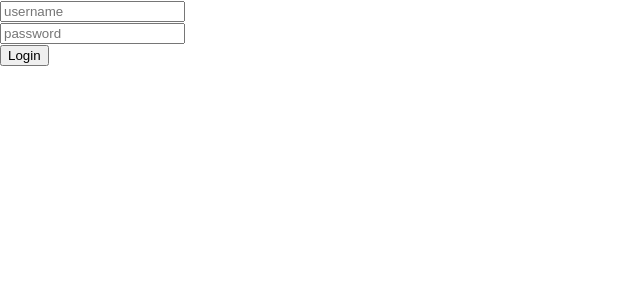
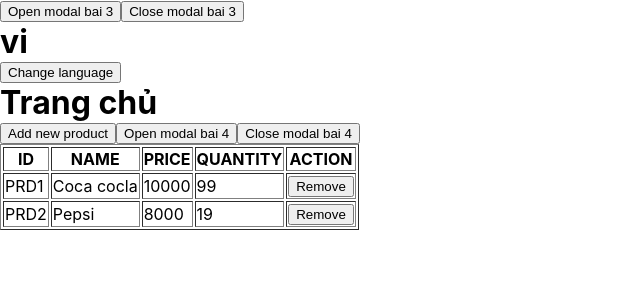
Before and after one commit to nguyengochie/react-sample-b3, a React (Create React App) app: page / in a window 1280 px wide. Shown: the top 300 px of the page, without its empty margins (0-640 px from the left). Built offline with nearby package versions, Linux system fonts and the light colour scheme.

Commit message:
chua BTVN buoi 16

```diff
--- a/src/components/Main.jsx
+++ b/src/components/Main.jsx
@@ -1,12 +1,14 @@
 import React from 'react'
 import Page15 from './buoi_15/Page15'
 import FormLogin from './buoi_15/Bai_tap/FormLogin'
+import Page16 from './buoi_16/Page16'
 
 const Main = () => {
     return (
         <div>
-            <FormLogin />
-            <Page15 />
+            {/* <FormLogin />
+            <Page15 /> */}
+            <Page16 />
         </div>
     )
 }
--- /dev/null
+++ b/src/components/buoi_16/Page16.jsx
@@ -0,0 +1,25 @@
+import React from 'react'
+import Bai3Buoi16 from './bai3/Bai3Buoi16'
+import LanguageProvider from './bai3/LanguageContext'
+import Bai4Buoi16 from './bai4/Bai4Buoi16'
+import ProductProvider from './bai4/productContext/ProductContext'
+import Modal from './bai5/Modal'
+import ModalProvider from './bai5/ModalCtontext'
+
+const Page16 = () => {
+    return (
+        <ModalProvider>
+            <div>
+                <LanguageProvider>
+                    <Bai3Buoi16 />
+                </LanguageProvider>
+
+                <ProductProvider>
+                    <Bai4Buoi16 />
+                </ProductProvider>
+            </div>
+        </ModalProvider>
+    )
+}
+
+export default Page16
--- /dev/null
+++ b/src/components/buoi_16/bai3/Bai3Buoi16.jsx
@@ -0,0 +1,24 @@
+import React, { useContext } from 'react'
+import { LanguageCtx } from './LanguageContext'
+import Home from './home';
+import { ModalCtx } from '../bai5/ModalCtontext';
+
+const Bai3Buoi16 = () => {
+  const { language, toggleLanguage } = useContext(LanguageCtx);
+  const { openModal, closeModal } = useContext(ModalCtx)
+
+  return (
+    <div>
+      <button
+        onClick={() => openModal({ title: "Welcome Green Academy", description: "Chao mung den voi lop hoc " })}>
+        Open modal bai 3
+      </button>
+      <button onClick={closeModal}>Close modal bai 3</button>
+      <h1>{language}</h1>
+      <button onClick={toggleLanguage}>Change language</button>
+      <Home />
+    </div >
+  )
+}
+
+export default Bai3Buoi16
--- /dev/null
+++ b/src/components/buoi_16/bai3/LanguageContext.jsx
@@ -0,0 +1,20 @@
+import React, { createContext, useState } from 'react'
+
+
+export const LanguageCtx = createContext();
+
+const LanguageProvider = ({ children }) => {
+    const [language, setLanguage] = useState("vi");
+
+    const toggleLanguage = () => {
+        setLanguage((prev) => prev === "vi" ? "en" : "vi")
+    }
+
+    return (
+        <LanguageCtx.Provider value={{ language, toggleLanguage }}>
+            {children}
+        </LanguageCtx.Provider>
+    )
+}
+
+export default LanguageProvider
--- /dev/null
+++ b/src/components/buoi_16/bai3/home.jsx
@@ -0,0 +1,14 @@
+import React, { useContext } from 'react'
+import { LanguageCtx } from './LanguageContext'
+
+const Home = () => {
+    const { language } = useContext(LanguageCtx);
+    return (
+        <div>
+            <h1>{language === "vi" ? "Trang chủ" : "Home"}</h1>
+
+        </div>
+    )
+}
+
+export default Home
--- /dev/null
+++ b/src/components/buoi_16/bai4/Bai4Buoi16.jsx
@@ -0,0 +1,53 @@
+import React, { useContext } from 'react'
+import { ProductCtx } from './productContext/ProductContext'
+import { ModalCtx } from '../bai5/ModalCtontext';
+
+const Bai4Buoi16 = () => {
+    const { products, addProduct, removeProduct } = useContext(ProductCtx);
+    const { openModal, closeModal } = useContext(ModalCtx)
+
+    const onAddNewProduct = () => {
+        const stt = products?.length + 1;
+        const newProduct = {
+            id: `PRD${stt}`,
+            name: `Product ${stt}`,
+            price: 5000,
+            quantity: 10
+        }
+
+        addProduct(newProduct);
+    }
+
+    const renderProducts = () => {
+        return products?.map((prd) => {
+            return <tr key={prd?.id}>
+                <td>{prd?.id}</td>
+                <td>{prd?.name}</td>
+                <td>{prd?.price}</td>
+                <td>{prd?.quantity}</td>
+                <td><button onClick={() => removeProduct(prd?.id)}>Remove</button></td>
+            </tr>
+        })
+    }
+
+    return (
+        <div>
+            <button onClick={onAddNewProduct}>Add new product</button>
+            <button onClick={() => openModal({ title: "Goodbye", description: "hen gap lai" })}>
+                Open modal bai 4</button>
+            <button onClick={closeModal}>Close modal bai 4</button>
+            <table border="1">
+                <tr>
+                    <th>ID</th>
+                    <th>NAME</th>
+                    <th>PRICE</th>
+                    <th>QUANTITY</th>
+                    <th>ACTION</th>
+                </tr>
+                {renderProducts()}
+            </table>
+        </div>
+    )
+}
+
+export default Bai4Buoi16
--- /dev/null
+++ b/src/components/buoi_16/bai4/productContext/ProductContext.jsx
@@ -0,0 +1,25 @@
+import React, { createContext, useReducer } from 'react'
+import { INIT_DATA } from './const';
+import { reducer } from "./reducer"
+
+export const ProductCtx = createContext();
+
+const ProductProvider = ({ children }) => {
+    const [state, dispatch] = useReducer(reducer, INIT_DATA);
+
+    const addProduct = (newProduct) => {
+        dispatch({ type: "ADD", newProduct })
+    }
+
+    const removeProduct = (id) => {
+        dispatch({ type: "REMOVE", id });
+    }
+
+    return (
+        <ProductCtx.Provider value={{ products: state, addProduct, removeProduct }}>
+            {children}
+        </ProductCtx.Provider>
+    )
+}
+
+export default ProductProvider
--- /dev/null
+++ b/src/components/buoi_16/bai4/productContext/const.js
@@ -0,0 +1,14 @@
+export const INIT_DATA = [
+    {
+        id: "PRD1",
+        name: "Coca cocla",
+        price: 10000,
+        quantity: 99
+    },
+    {
+        id: "PRD2",
+        name: "Pepsi",
+        price: 8000,
+        quantity: 19
+    },
+]
--- /dev/null
+++ b/src/components/buoi_16/bai4/productContext/reducer.js
@@ -0,0 +1,10 @@
+export const reducer = (state, action) => {
+    switch (action.type) {
+        case "ADD":
+            return [...state, action.newProduct];
+        case "REMOVE":
+            return state?.filter((prd) => prd?.id !== action?.id);
+        default:
+            return state;
+    }
+}
--- /dev/null
+++ b/src/components/buoi_16/bai5/Modal.jsx
@@ -0,0 +1,18 @@
+import React from 'react'
+
+const Modal = ({ message }) => {
+    return (
+        <div style={{
+            background: "#ef7925",
+            color: "#fff",
+            border: "1px solid", borderRadius: "10px",
+            padding: "20px", position: "fixed", margin: "0 auto", left: 0, right: 0, width: "fit-content",
+            top: "30vh"
+        }}>
+            <h1>{message?.title}</h1>
+            <p>{message?.description}</p>
+        </div>
+    )
+}
+
+export default Modal
--- /dev/null
+++ b/src/components/buoi_16/bai5/ModalCtontext.jsx
@@ -0,0 +1,24 @@
+import React, { createContext, useState } from 'react'
+import Modal from './Modal';
+
+export const ModalCtx = createContext();
+
+const ModalProvider = ({ children }) => {
+    const [message, setMessage] = useState(null);
+
+    const openModal = (message) => {
+        setMessage(message);
+    }
+
+    const closeModal = () => {
+        setMessage("");
+    }
+
+    return (
+        <ModalCtx.Provider value={{ openModal, closeModal }}>
+            {message && <Modal message={message} />}
+            {children}
+        </ModalCtx.Provider>
+    )
+}
+export default ModalProvider
```
Also changed, not shown: src/components/buoi_16/bai5/Bai5Buoi16.jsx (added, +9 -0 lines).
